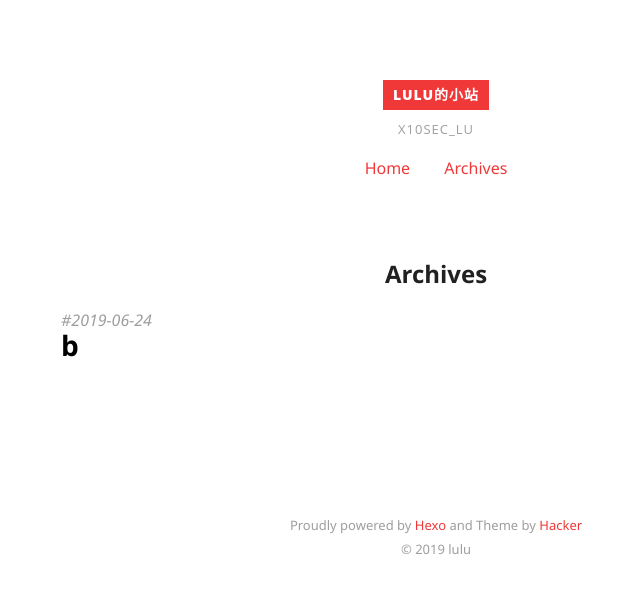
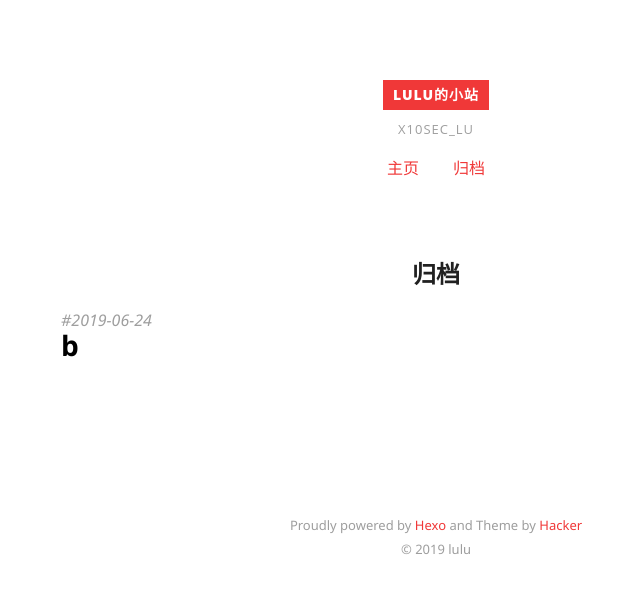
Before and after one commit to LeusLU/LeusLu.github.io, a plain HTML site: page archives/index.html in a window 1280 px wide. Shown: the whole page, without its empty margins (204-844 px from the left). Drawn offline with Linux system fonts and the light colour scheme.

Commit message:
Site updated: 2019-06-24 17:14:24

```diff
--- a/archives/index.html
+++ b/archives/index.html
@@ -3,7 +3,7 @@
 <head><meta name="generator" content="Hexo 3.9.0">
   <meta charset="utf-8">
 
-  <title>Archives | lulu的小站 | X10sec_lu</title>
+  <title>归档 | lulu的小站 | X10sec_lu</title>
 
 
   <meta name="author" content="lulu">
@@ -47,9 +47,9 @@
   <nav class="site-navigation">
     <ul>
 
-        <li><a href="/">Home</a></li>
+        <li><a href="/">主页</a></li>
 
-        <li><a href="/archives">Archives</a></li>
+        <li><a href="/archives">归档</a></li>
 
     </ul>
   </nav>
@@ -60,7 +60,7 @@
 
 <article>
 
-  <h2 class="article-title ">Archives</h2>
+  <h2 class="article-title ">归档</h2>
 
   <div class="archive">
 
```
Also changed, not shown: 2019/06/24/b/index.html (+2 -2 lines), about/index.html (+2 -2 lines), archives/2019/06/index.html (+3 -3 lines), archives/2019/index.html (+3 -3 lines), categories/index.html (+2 -2 lines), friends/index.html (+2 -2 lines), index.html (+2 -2 lines), tags/index.html (+2 -2 lines).
